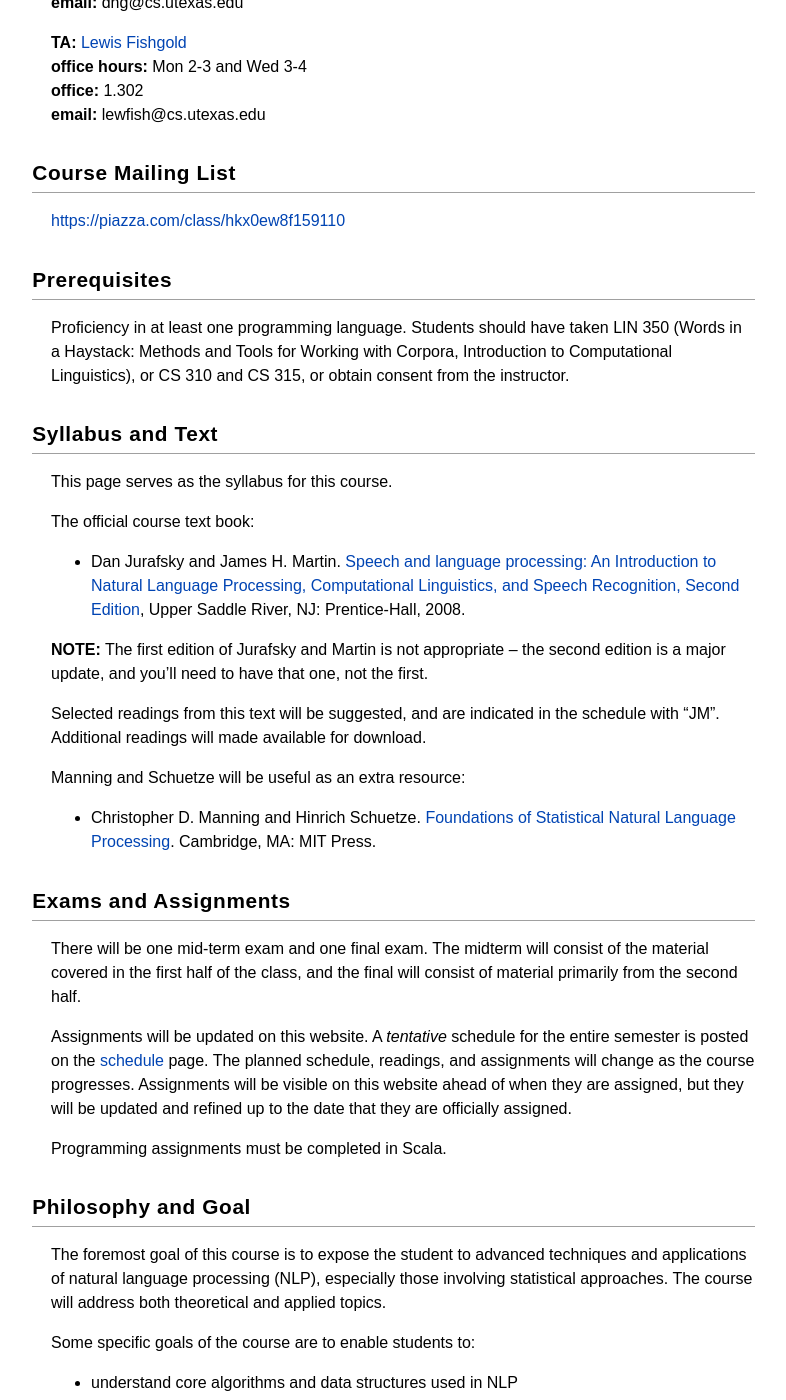
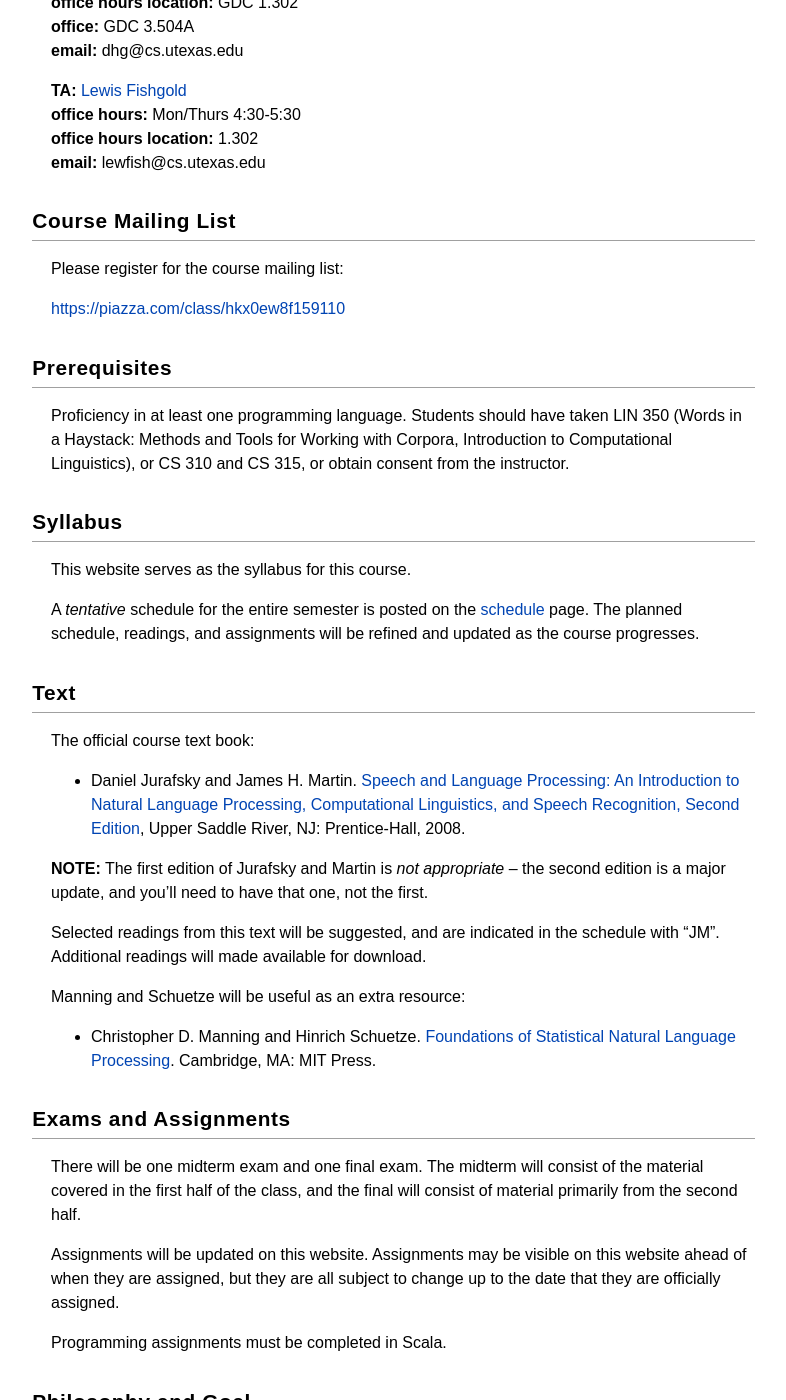
Before and after one commit to sissyliberation/nlpclass-fall2013, a Jekyll site: the page built from site/syllabus.md, in a window 1280 px wide and 1400 px high, scrolled down 928 px. Shown: the whole window, without its empty margins (405-1191 px from the left). Built offline with Jekyll 4.4.1, drawn with Linux system fonts in a browser that asks for light colours; some of the changed text lies outside the part shown.

Commit message:
updated website

```diff
--- a/site/_layouts/default.html
+++ b/site/_layouts/default.html
@@ -40,6 +40,7 @@
               <li><a href='{{ page.root }}index.html'>Home</a></li>
               <li><a href='{{ page.root }}syllabus.html'>Syllabus</a></li>
               <li><a href='{{ page.root }}schedule.html'>Schedule</a></li>
+              <li><a href='{{ page.root }}notes.html'>Notes</a></li>
               <li><a href='{{ page.root }}assignments.html'>Assignment Requirements</a></li>
               <li><a href='{{ page.root }}links.html'>Links</a></li>
             </ol>
--- a/site/syllabus.md
+++ b/site/syllabus.md
@@ -15,17 +15,20 @@ title: Syllabus
 
 ## Instructor Contact Information
 [Dan Garrette](http://www.cs.utexas.edu/~dhg/)
-**office hours:** Tues/Wed 9:30-10:30
+**office hours:** Tues/Wed 9:30-10:30, or by appointment
+**office hours location:** GDC 1.302
 **office:** GDC 3.504A
 **email:** dhg@cs.utexas.edu
 
 **TA:** [Lewis Fishgold](http://www.cs.utexas.edu/~lewfish/)
-**office hours:** Mon 2-3 and Wed 3-4
-**office:** 1.302
+**office hours:** Mon/Thurs 4:30-5:30
+**office hours location:** 1.302
 **email:** lewfish@cs.utexas.edu
 
 
 ## Course Mailing List
+
+Please register for the course mailing list:
 
 [https://piazza.com/class/hkx0ew8f159110](https://piazza.com/class/hkx0ew8f159110)
 
@@ -35,15 +38,20 @@ title: Syllabus
 Proficiency in at least one programming language. Students should have taken LIN 350 (Words in a Haystack: Methods and Tools for Working with Corpora, Introduction to Computational Linguistics), or CS 310 and CS 315, or obtain consent from the instructor.
 
 
-## Syllabus and Text
+## Syllabus
 
-This page serves as the syllabus for this course.
+This website serves as the syllabus for this course.
+
+A *tentative* schedule for the entire semester is posted on the [schedule]({{ root.page }}schedule.html) page. The planned schedule, readings, and assignments will be refined and updated as the course progresses.
+
+
+##Text
 
 The official course text book:
 
-* Dan Jurafsky and James H. Martin. [Speech and language processing: An Introduction to Natural Language Processing, Computational Linguistics, and Speech Recognition, Second Edition](http://www.cs.colorado.edu/~martin/slp2.html), Upper Saddle River, NJ: Prentice-Hall, 2008.
+* Daniel Jurafsky and James H. Martin. [Speech and Language Processing: An Introduction to Natural Language Processing, Computational Linguistics, and Speech Recognition, Second Edition](http://www.cs.colorado.edu/~martin/slp2.html), Upper Saddle River, NJ: Prentice-Hall, 2008.
 
-**NOTE:** The first edition of Jurafsky and Martin is not appropriate – the second edition is a major update, and you'll need to have that one, not the first.
+**NOTE:** The first edition of Jurafsky and Martin is *not appropriate* – the second edition is a major update, and you'll need to have that one, not the first.
 
 Selected readings from this text will be suggested, and are indicated in the schedule with "JM".  Additional readings will made available for download.
 
@@ -54,9 +62,9 @@ Manning and Schuetze will be useful as an extra resource:
 
 ## Exams and Assignments
 
-There will be one mid-term exam and one final exam. The midterm will consist of the material covered in the first half of the class, and the final will consist of material primarily from the second half.
+There will be one midterm exam and one final exam. The midterm will consist of the material covered in the first half of the class, and the final will consist of material primarily from the second half.
 
-Assignments will be updated on this website. A *tentative* schedule for the entire semester is posted on the [schedule]({{ root.page }}schedule.html) page. The planned schedule, readings, and assignments will change as the course progresses.  Assignments will be visible on this website ahead of when they are assigned, but they will be updated and refined up to the date that they are officially assigned.
+Assignments will be updated on this website.  Assignments may be visible on this website ahead of when they are assigned, but they are all subject to change up to the date that they are officially assigned.
 
 Programming assignments must be completed in Scala.
 
@@ -113,7 +121,7 @@ With respect to content, the goal of this course is to give the student an appre
 ## Course Requirements
 
 * Assignments (70%): A series of assignments will be given out during the semester. Most of these assignments will have a programming component---these must be completed using the Scala programming language.
-* Mid-term Exam (15%): There will be a mid-term exam over the material covered during the first half of the semester.
+* Midterm Exam (15%): There will be a midterm exam over the material covered during the first half of the semester.
 * Final Exam (15%): There will be a final exam covering all course material.
 
 
```
Also changed, not shown: other parts of site/syllabus.md (+1 -1 lines), site/links.md (+3 -1 lines), site/notes/index.md (added, +9 -0 lines), site/scala/jb/faq1.md (+1 -1 lines), site/schedule.md (+3 -9 lines), 2 other files.
